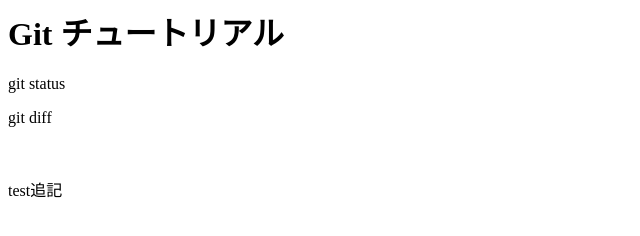
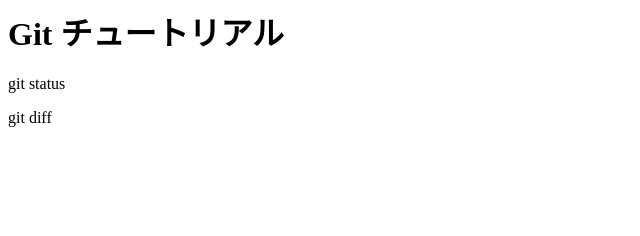
Before and after one commit to inagozeixd/git_tutorial, a plain HTML site: page index.html in a window 1280 px wide. Shown: the full height of the page, 0-640 px from the left. Drawn offline with Linux system fonts and the light colour scheme.

Commit message:
delete test message

```diff
--- a/index.html
+++ b/index.html
@@ -1,5 +1,3 @@
 <h1>Git チュートリアル</h1>
 <p>git status</p>
 <p>git diff</p>
-<br>
-<p>test追記</p>
```
